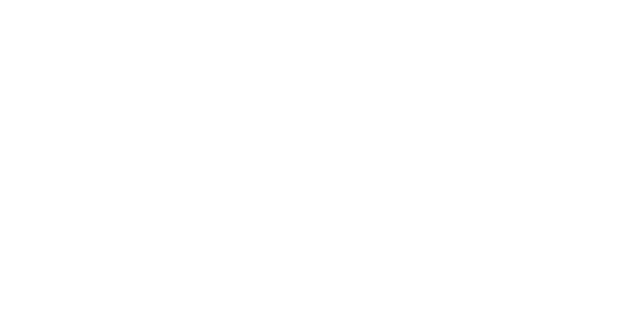
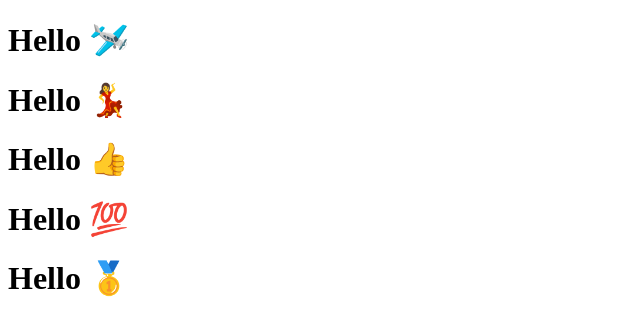
Before and after one commit to shaikhsufyan/JavaScript-Projects, a plain HTML site: page Polyfills/index.html in a window 1280 px wide. Shown: the whole page, without its empty margins (0-640 px from the left). Drawn offline with Linux system fonts and the light colour scheme.

Commit message:
Polyfills in JavaScript

```diff
--- a/Polyfills/index.html
+++ b/Polyfills/index.html
@@ -6,6 +6,13 @@
     <title>Document</title>
 </head>
 <body>
-    <script src="index.js"></script>
+ <h1>Hello 🛩️</h1>
+ <h1>Hello 💃</h1>
+ <h1>Hello 👍</h1>
+ <h1>Hello 💯</h1>
+ <h1>Hello 🥇</h1>
+
+
+
 </body>
 </html>
```
